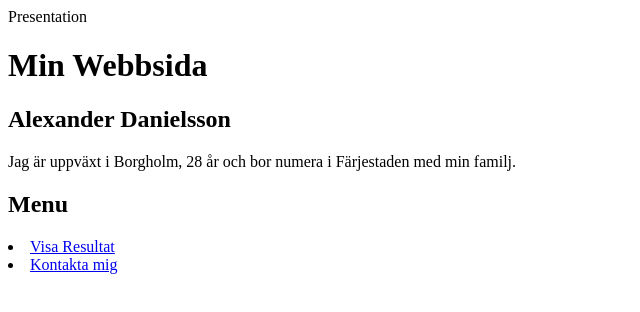
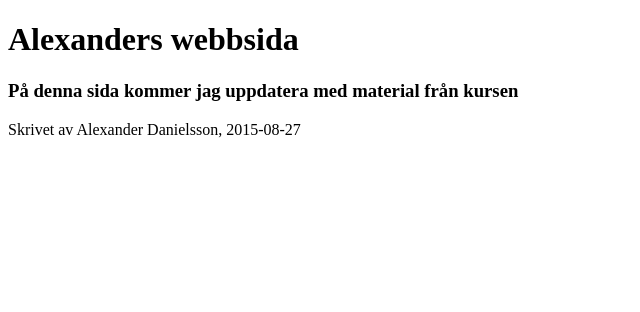
Before and after one commit to alexanderdanielsson28/Laboration1, a plain HTML site: page index.html in a window 1280 px wide. Shown: the whole page, without its empty margins (0-640 px from the left). Drawn offline with Linux system fonts and the light colour scheme.

Commit message:
uppgift1.2-klar

```diff
--- a/index.html
+++ b/index.html
@@ -1,22 +1,14 @@
 <!DOCTYPE html>
-
 <html lang="sv">
 <head>
     <meta charset="UTF-8">
-    <titll>Presentation</title>
+    <title>Presentation</title>
 </head>
-    <body>
-        <h1>Min Webbsida</h1>
-        <h2>Alexander Danielsson</h2>
-         <p>Jag är uppväxt i Borgholm, 28 år och bor numera i Färjestaden med min familj.</p>
+<body>
 
-        <nav>
-            <h2>Menu</h2>
-            <li><a href="Pages/result.html">Visa Resultat</a></li>
-            <li><a href="Pages/contact.html">Kontakta mig</a></li>
-        </nav>
+<h1>Alexanders webbsida</h1>
+<h3>På denna sida kommer jag uppdatera med material från kursen</h3>
 
-
-    </body>
-
+<p>Skrivet av Alexander Danielsson, 2015-08-27</p>
+</body>
 </html>
```
Also changed, not shown: Pages/Presentation.html (+1 -1 lines).
